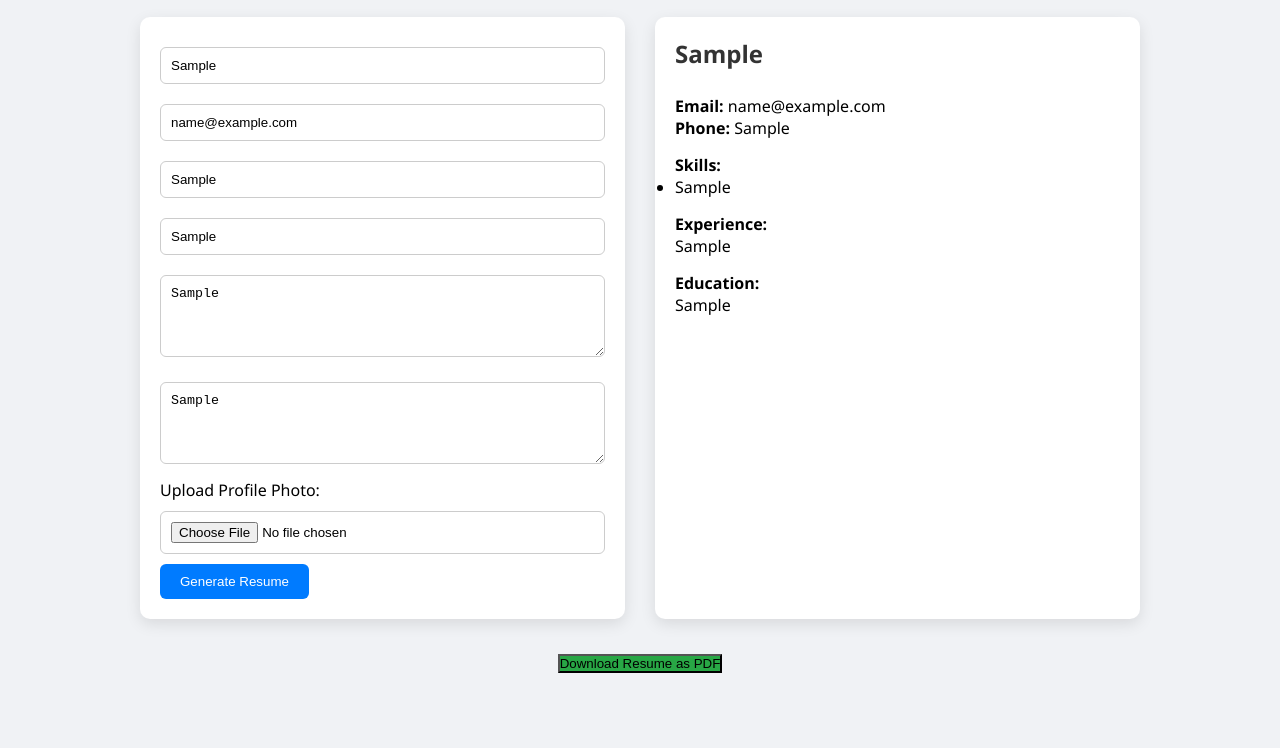
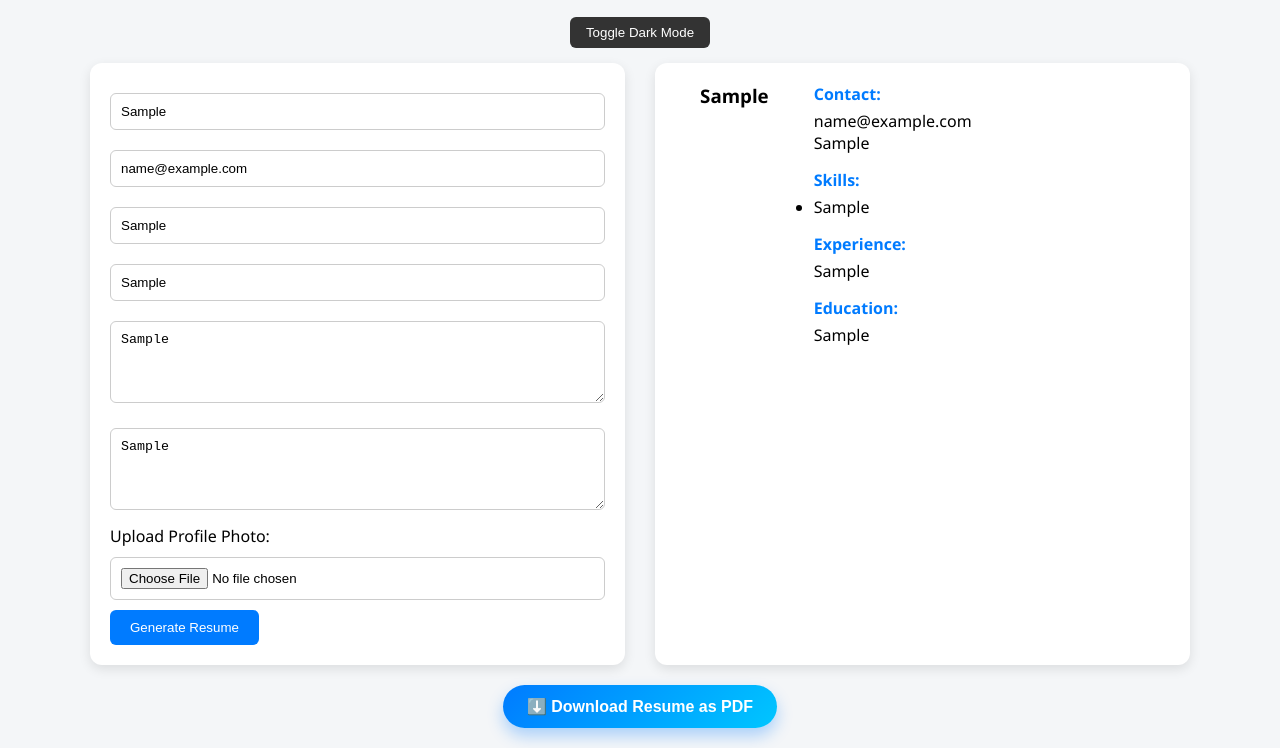
Before and after one commit to amansharma288/Resume-Builder, a plain HTML site: page index.html in a window 1280 px wide. Both pictures are taken after typing "Sample", "name@example.com", "Sample", "Sample", "Sample", "Sample" into the empty fields and a click on the button "Generate Resume". Shown: the part 66-814 px from the top of the page. Drawn offline with Linux system fonts and the light colour scheme.

Commit message:
Update index.html

```diff
--- a/index.html
+++ b/index.html
@@ -12,26 +12,53 @@
     }
     body {
       font-family: 'Segoe UI', sans-serif;
-      background: #f0f2f5;
+      background: #f4f6f8;
       padding: 20px;
+      transition: background 0.3s, color 0.3s;
     }
+    body.dark {
+      background: #121212;
+      color: #fff;
+    }
+
     h1 {
       text-align: center;
       margin-bottom: 20px;
+      font-size: 2em;
     }
+    .theme-toggle {
+      text-align: center;
+      margin-bottom: 15px;
+    }
+    .theme-toggle button {
+      padding: 8px 16px;
+      border: none;
+      background: #333;
+      color: #fff;
+      cursor: pointer;
+      border-radius: 6px;
+    }
+
     .container {
       display: flex;
       flex-direction: column;
       gap: 20px;
-      max-width: 1000px;
+      max-width: 1100px;
       margin: auto;
     }
     form, .resume-output {
       background: #fff;
       padding: 20px;
-      border-radius: 10px;
-      box-shadow: 0 5px 15px rgba(0,0,0,0.1);
+      border-radius: 12px;
+      box-shadow: 0 4px 12px rgba(0,0,0,0.1);
+      transition: background 0.3s, color 0.3s;
     }
+    body.dark form,
+    body.dark .resume-output {
+      background: #1e1e1e;
+      color: #fff;
+    }
+
     form input, form textarea {
       width: 100%;
       padding: 10px;
@@ -47,33 +74,91 @@
       border-radius: 6px;
       cursor: pointer;
     }
-    #profilePreview {
-      max-width: 120px;
+
+    .profilePreview {
+      max-width: 100px;
       margin-top: 10px;
-      border-radius: 8px;
+      border-radius: 50%;
+      display: block;
     }
-    .resume-output h2 {
-      color: #333;
+
+    .resume-output {
+      display: flex;
+      gap: 20px;
+      flex-wrap: wrap;
+    }
+    .left-column {
+      flex: 1;
+      max-width: 250px;
+      text-align: center;
+    }
+    .left-column img {
+      width: 120px;
+      height: 120px;
+      border-radius: 50%;
+      object-fit: cover;
       margin-bottom: 10px;
     }
+    .right-column {
+      flex: 3;
+    }
+
     .resume-section {
       margin-bottom: 15px;
     }
-    #downloadBtn {
-      margin-top: 15px;
-      background: #28a745;
+    .resume-section strong {
+      display: block;
+      margin-bottom: 5px;
+      color: #007bff;
     }
-    .profile-container {
-      display: flex;
-      align-items: center;
-      gap: 15px;
-      margin-bottom: 15px;
+
+    .actions {
+      text-align: center;
+      margin-top: 20px;
     }
-    .profile-container img {
-      width: 100px;
-      height: 100px;
-      object-fit: cover;
-      border-radius: 8px;
+
+    .dynamic-download {
+      background: linear-gradient(135deg, #007bff, #00c6ff);
+      color: white;
+      padding: 12px 24px;
+      font-size: 16px;
+      border: none;
+      border-radius: 50px;
+      cursor: pointer;
+      transition: all 0.3s ease;
+      box-shadow: 0 8px 16px rgba(0, 123, 255, 0.3);
+      font-weight: bold;
+      position: relative;
+    }
+
+    .dynamic-download:hover {
+      transform: scale(1.05);
+      box-shadow: 0 10px 20px rgba(0, 123, 255, 0.5);
+    }
+
+    .dynamic-download:active {
+      transform: scale(0.98);
+      background: linear-gradient(135deg, #0056b3, #0088cc);
+    }
+
+    .spinner {
+      width: 18px;
+      height: 18px;
+      border: 2px solid #fff;
+      border-top-color: transparent;
+      border-radius: 50%;
+      animation: spin 0.6s linear infinite;
+      position: absolute;
+      right: 20px;
+      top: 50%;
+      transform: translateY(-50%);
+      display: none;
+    }
+
+    @keyframes spin {
+      to {
+        transform: rotate(360deg);
+      }
     }
 
     @media (min-width: 768px) {
@@ -88,7 +173,13 @@
   </style>
 </head>
 <body>
-  <h1>Resume Builder</h1>
+
+  <h1 id="typingHeader"></h1>
+
+  <div class="theme-toggle">
+    <button id="themeToggle">Toggle Dark Mode</button>
+  </div>
+
   <div class="container">
     <!-- Form Section -->
     <form id="resumeForm">
@@ -100,7 +191,7 @@
       <textarea id="education" placeholder="Education" rows="4"></textarea>
       <label>Upload Profile Photo:</label>
       <input type="file" id="profilePhoto" accept="image/*" />
-      <img id="profilePreview" src="" alt="" hidden />
+      <img id="profilePreview" src="" alt="Profile" hidden />
       <button type="submit">Generate Resume</button>
     </form>
 
@@ -110,24 +201,39 @@
     </div>
   </div>
 
-  <!-- Download Button -->
-  <div style="text-align: center; margin-top: 20px;">
-    <button id="downloadBtn">Download Resume as PDF</button>
+  <div class="actions">
+    <button id="downloadBtn" class="dynamic-download">
+      ⬇️ Download Resume as PDF
+      <span class="spinner" id="spinner"></span>
+    </button>
   </div>
 
-  <!-- html2pdf Library -->
+  <!-- html2pdf.js -->
   <script src="https://cdnjs.cloudflare.com/ajax/libs/html2pdf.js/0.10.1/html2pdf.bundle.min.js"></script>
 
   <script>
+    // Typing Animation
+    let i = 0;
+    const text = "Resume Builder";
+    function typeWriter() {
+      if (i < text.length) {
+        document.getElementById("typingHeader").innerHTML += text.charAt(i);
+        i++;
+        setTimeout(typeWriter, 100);
+      }
+    }
+    typeWriter();
+
     const form = document.getElementById('resumeForm');
     const output = document.getElementById('resumeOutput');
     const downloadBtn = document.getElementById('downloadBtn');
     const profilePhotoInput = document.getElementById('profilePhoto');
     const profilePreview = document.getElementById('profilePreview');
+    const spinner = document.getElementById('spinner');
+    const themeToggle = document.getElementById('themeToggle');
 
-    let photoDataURL = ''; // Holds uploaded image
+    let photoDataURL = '';
 
-    // Preview uploaded image
     profilePhotoInput.addEventListener('change', function () {
       const file = this.files[0];
       if (file) {
@@ -156,50 +262,56 @@
         return;
       }
 
-      // Clear previous output
+      // Resume Output Reset
       output.innerHTML = '';
 
-      // Profile container with optional image
-      const profileContainer = document.createElement('div');
-      profileContainer.classList.add('profile-container');
+      const left = document.createElement('div');
+      left.classList.add('left-column');
 
       if (photoDataURL) {
         const img = document.createElement('img');
         img.src = photoDataURL;
-        profileContainer.appendChild(img);
+        left.appendChild(img);
       }
 
-      const title = document.createElement('h2');
-      title.textContent = name;
-      profileContainer.appendChild(title);
-      output.appendChild(profileContainer);
+      const nameEl = document.createElement('h3');
+      nameEl.textContent = name;
+      left.appendChild(nameEl);
+
+      const right = document.createElement('div');
+      right.classList.add('right-column');
 
       // Contact
-      const contactSection = document.createElement('div');
-      contactSection.classList.add('resume-section');
-      contactSection.innerHTML = `<strong>Email:</strong> ${email}<br><strong>Phone:</strong> ${phone}`;
-      output.appendChild(contactSection);
+      const contact = document.createElement('div');
+      contact.classList.add('resume-section');
+      contact.innerHTML = `<strong>Contact:</strong>${email}<br>${phone}`;
+      right.appendChild(contact);
 
       // Skills
-      const skillSection = document.createElement('div');
-      skillSection.classList.add('resume-section');
-      skillSection.innerHTML = `<strong>Skills:</strong><ul>${skills.map(skill => `<li>${skill.trim()}</li>`).join('')}</ul>`;
-      output.appendChild(skillSection);
+      const skillList = skills.map(skill => `<li>${skill.trim()}</li>`).join('');
+      const skillsEl = document.createElement('div');
+      skillsEl.classList.add('resume-section');
+      skillsEl.innerHTML = `<strong>Skills:</strong><ul>${skillList}</ul>`;
+      right.appendChild(skillsEl);
 
       // Experience
-      const expSection = document.createElement('div');
-      expSection.classList.add('resume-section');
-      expSection.innerHTML = `<strong>Experience:</strong><p>${experience}</p>`;
-      output.appendChild(expSection);
+      const expEl = document.createElement('div');
+      expEl.classList.add('resume-section');
+      expEl.innerHTML = `<strong>Experience:</strong><p>${experience}</p>`;
+      right.appendChild(expEl);
 
       // Education
-      const eduSection = document.createElement('div');
-      eduSection.classList.add('resume-section');
-      eduSection.innerHTML = `<strong>Education:</strong><p>${education}</p>`;
-      output.appendChild(eduSection);
+      const eduEl = document.createElement('div');
+      eduEl.classList.add('resume-section');
+      eduEl.innerHTML = `<strong>Education:</strong><p>${education}</p>`;
+      right.appendChild(eduEl);
+
+      // Combine Columns
+      output.appendChild(left);
+      output.appendChild(right);
     });
 
-    // PDF Download Handler
+    // PDF Download
     downloadBtn.addEventListener('click', () => {
       const element = document.getElementById('resumeOutput');
       if (element.innerText.trim() === 'Your Resume will appear here') {
@@ -207,15 +319,24 @@
         return;
       }
 
-      const opt = {
+      spinner.style.display = 'inline-block';
+      downloadBtn.disabled = true;
+
+      html2pdf().set({
         margin: 0.5,
         filename: 'resume.pdf',
         image: { type: 'jpeg', quality: 0.98 },
         html2canvas: { scale: 2 },
         jsPDF: { unit: 'in', format: 'letter', orientation: 'portrait' }
-      };
+      }).from(element).save().then(() => {
+        spinner.style.display = 'none';
+        downloadBtn.disabled = false;
+      });
+    });
 
-      html2pdf().set(opt).from(element).save();
+    // Theme Toggle
+    themeToggle.addEventListener('click', () => {
+      document.body.classList.toggle('dark');
     });
   </script>
 </body>
```
